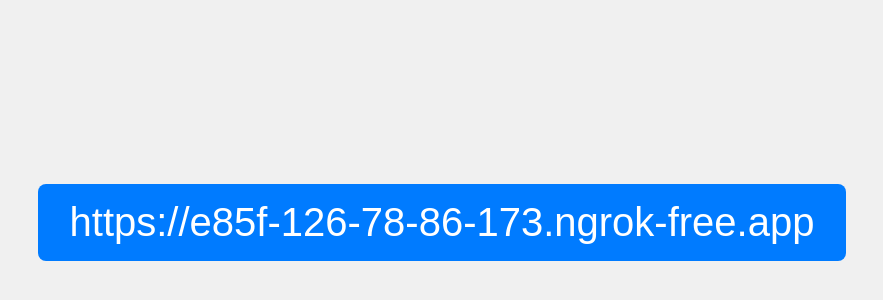
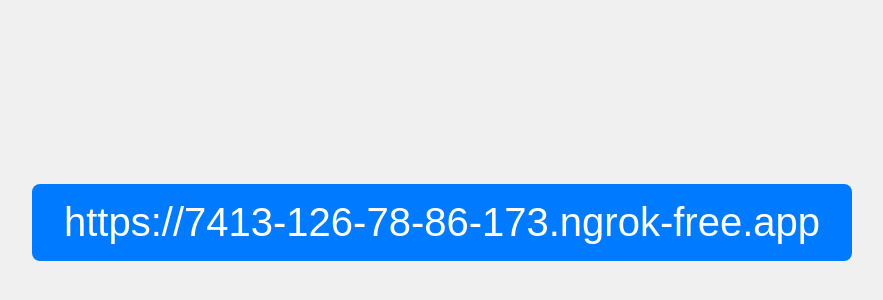
Before and after one commit to nippleonnippon/etc, a plain HTML site: page ngrok-QBqZC36S/index.html in a window 1280 px wide. Shown: the part 178-478 px from the top of the page, without its empty margins (198-1081 px from the left). Drawn offline with Linux system fonts and the light colour scheme.

Commit message:
Update ngrok URL

```diff
--- a/ngrok-QBqZC36S/index.html
+++ b/ngrok-QBqZC36S/index.html
@@ -28,6 +28,6 @@
 </style>
 </head>
 <body>
-  <a href="https://e85f-126-78-86-173.ngrok-free.app">https://e85f-126-78-86-173.ngrok-free.app</a>
+  <a href="https://7413-126-78-86-173.ngrok-free.app">https://7413-126-78-86-173.ngrok-free.app</a>
 </body>
 </html>
```
